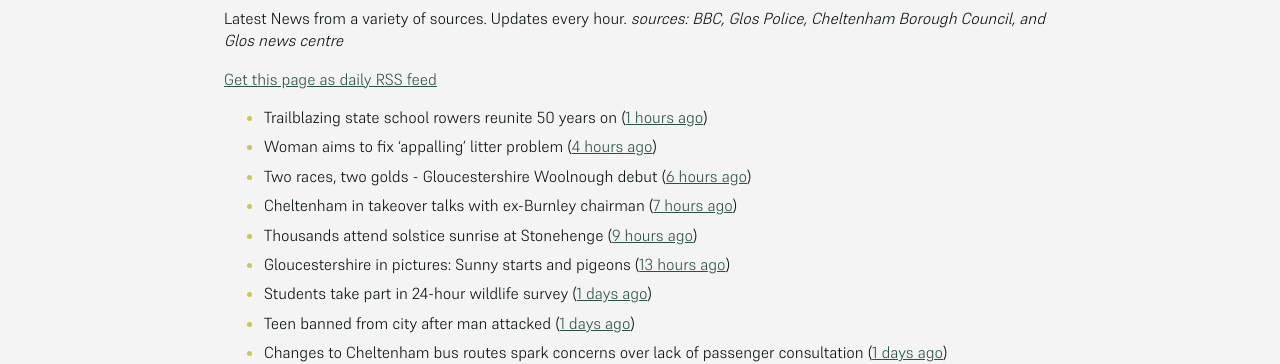
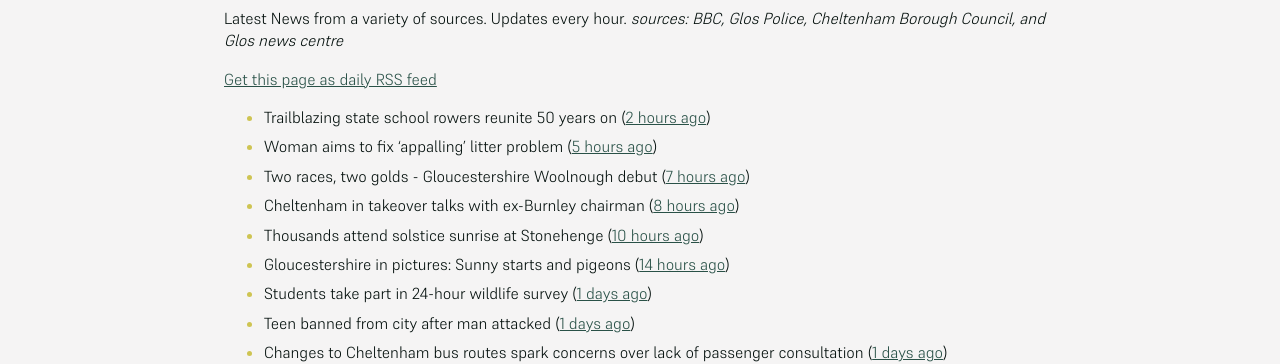
Before and after one commit to mat-0/cheltenham-open-data, a Jekyll site: the page built from _pages/news.md, in a window 1280 px wide. Shown: the part 266-630 px from the top of the page. Built offline with Jekyll 4.4.1, drawn with Linux system fonts in a browser that asks for light colours.

Commit message:
Updated 2025-06-21 20:57:53

```diff
--- a/_pages/news.md
+++ b/_pages/news.md
@@ -12,12 +12,12 @@ _sources: BBC, Glos Police, Cheltenham Borough Council, and Glos news centre_
 [Get this page as daily RSS feed](/daily.rss)
 
 <!-- news_marker starts -->
-- Trailblazing state school rowers reunite 50 years on ([1 hours ago](https://www.bbc.com/news/articles/ce9xgerg0n5o))
-- Woman aims to fix 'appalling' litter problem ([4 hours ago](https://www.bbc.com/news/articles/cqjq05rv191o))
-- Two races, two golds - Gloucestershire Woolnough debut ([6 hours ago](https://www.bbc.com/sport/rowing/articles/cgjg4516w15o))
-- Cheltenham in takeover talks with ex-Burnley chairman ([7 hours ago](https://www.bbc.com/sport/football/articles/ckg3v5135meo))
-- Thousands attend solstice sunrise at Stonehenge ([9 hours ago](https://www.bbc.com/news/articles/cg75gp1y233o))
-- Gloucestershire in pictures: Sunny starts and pigeons ([13 hours ago](https://www.bbc.com/news/articles/cwye9g90870o))
+- Trailblazing state school rowers reunite 50 years on ([2 hours ago](https://www.bbc.com/news/articles/ce9xgerg0n5o))
+- Woman aims to fix 'appalling' litter problem ([5 hours ago](https://www.bbc.com/news/articles/cqjq05rv191o))
+- Two races, two golds - Gloucestershire Woolnough debut ([7 hours ago](https://www.bbc.com/sport/rowing/articles/cgjg4516w15o))
+- Cheltenham in takeover talks with ex-Burnley chairman ([8 hours ago](https://www.bbc.com/sport/football/articles/ckg3v5135meo))
+- Thousands attend solstice sunrise at Stonehenge ([10 hours ago](https://www.bbc.com/news/articles/cg75gp1y233o))
+- Gloucestershire in pictures: Sunny starts and pigeons ([14 hours ago](https://www.bbc.com/news/articles/cwye9g90870o))
 - Students take part in 24-hour wildlife survey ([1 days ago](https://www.bbc.com/news/articles/cn41ze3r27zo))
 - Teen banned from city after man attacked ([1 days ago](https://www.bbc.com/news/articles/c75rl4we60wo))
 - Changes to Cheltenham bus routes spark concerns over lack of passenger consultation ([1 days ago](https://gloucesternewscentre.co.uk/changes-to-cheltenham-bus-routes-spark-concerns-over-lack-of-passenger-consultation/))
```
Also changed, not shown: _data/flood.json (+4 -4 lines), _pages/fix-my-street.md (+1 -1 lines), index.md (+5 -5 lines).
